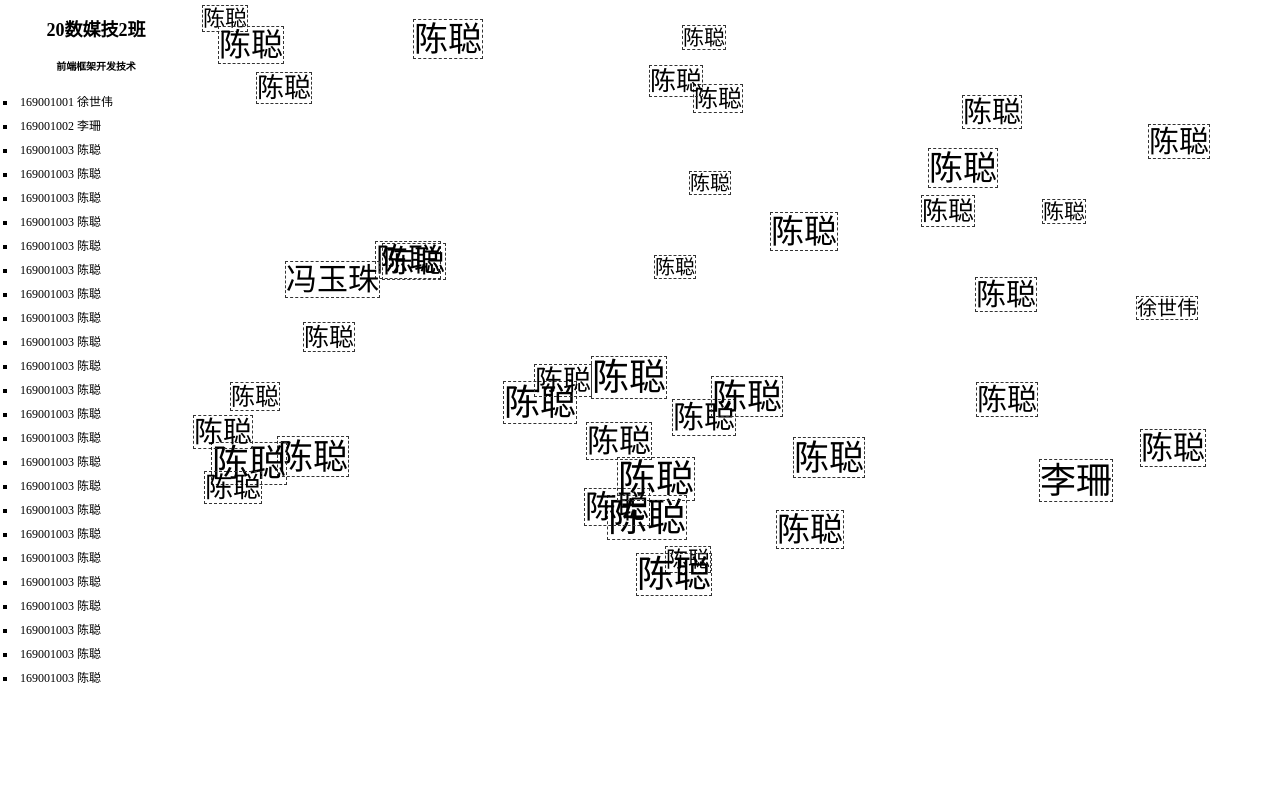
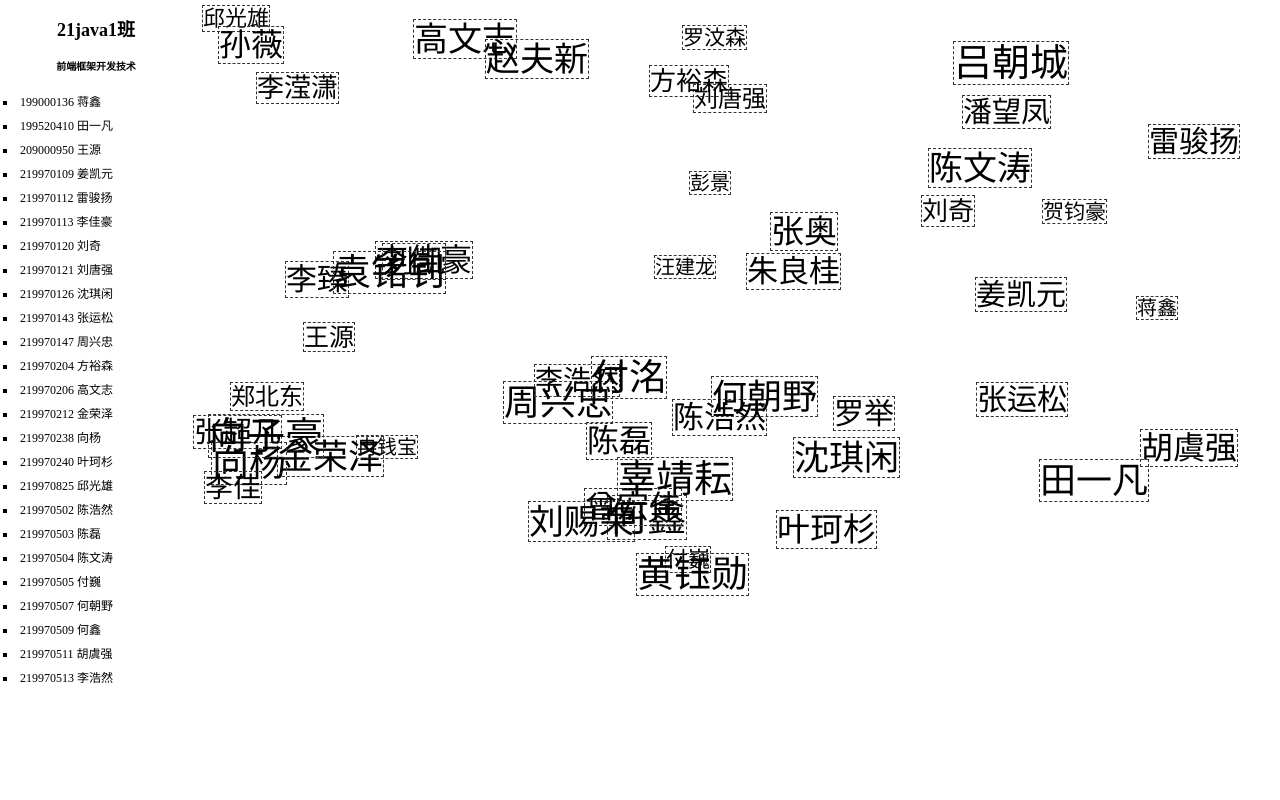
Before and after one commit to lengmu123/banjiwangzhan, a plain HTML site: page index.html in a window 1280 px wide. Drawn offline with Linux system fonts and the light colour scheme.

Commit message:
更改信息

```diff
--- a/index.html
+++ b/index.html
@@ -33,7 +33,7 @@
 <body>
 <div class="left">
     <div class="logo">
-    	<div><h2>20数媒技2班</h2></div>
+    	<div><h2>21java1班</h2></div>
     	<h5>前端框架开发技术</h5>
     </div>
     <div class="menu">
--- a/js/classdata.js
+++ b/js/classdata.js
@@ -1,43 +1,51 @@
-var cdata = [{url:'https://kimi.moonshot.cn/chat/cnsjabqlnl986455rgl0',no:'169001001',name:'徐世伟'},
-			{url:'http://lsdiy.svfree.net/',no:'169001002',name:'李珊'},
-			{url:'http://huimou.svfree.net/',no:'169001003',name:'陈聪'},
-			{url:'http://huimou.svfree.net/',no:'169001003',name:'陈聪'},
-			{url:'http://huimou.svfree.net/',no:'169001003',name:'陈聪'},
-			{url:'http://huimou.svfree.net/',no:'169001003',name:'陈聪'},
-			{url:'http://huimou.svfree.net/',no:'169001003',name:'陈聪'},
-			{url:'http://huimou.svfree.net/',no:'169001003',name:'陈聪'},
-			{url:'http://huimou.svfree.net/',no:'169001003',name:'陈聪'},
-			{url:'http://huimou.svfree.net/',no:'169001003',name:'陈聪'},
-			{url:'http://huimou.svfree.net/',no:'169001003',name:'陈聪'},
-			{url:'http://huimou.svfree.net/',no:'169001003',name:'陈聪'},
-			{url:'http://huimou.svfree.net/',no:'169001003',name:'陈聪'},
-			{url:'http://huimou.svfree.net/',no:'169001003',name:'陈聪'},
-			{url:'http://huimou.svfree.net/',no:'169001003',name:'陈聪'},
-			{url:'http://huimou.svfree.net/',no:'169001003',name:'陈聪'},
-			{url:'http://huimou.svfree.net/',no:'169001003',name:'陈聪'},
-			{url:'http://huimou.svfree.net/',no:'169001003',name:'陈聪'},
-			{url:'http://huimou.svfree.net/',no:'169001003',name:'陈聪'},
-			{url:'http://huimou.svfree.net/',no:'169001003',name:'陈聪'},
-			{url:'http://huimou.svfree.net/',no:'169001003',name:'陈聪'},
-			{url:'http://huimou.svfree.net/',no:'169001003',name:'陈聪'},
-			{url:'http://huimou.svfree.net/',no:'169001003',name:'陈聪'},
-			{url:'http://huimou.svfree.net/',no:'169001003',name:'陈聪'},
-			{url:'http://huimou.svfree.net/',no:'169001003',name:'陈聪'},
-			{url:'http://huimou.svfree.net/',no:'169001003',name:'陈聪'},
-			{url:'http://huimou.svfree.net/',no:'169001003',name:'陈聪'},
-			{url:'http://huimou.svfree.net/',no:'169001003',name:'陈聪'},
-			{url:'http://huimou.svfree.net/',no:'169001003',name:'陈聪'},
-			{url:'http://huimou.svfree.net/',no:'169001003',name:'陈聪'},
-			{url:'http://huimou.svfree.net/',no:'169001003',name:'陈聪'},
-			{url:'http://huimou.svfree.net/',no:'169001003',name:'陈聪'},
-			{url:'http://huimou.svfree.net/',no:'169001003',name:'陈聪'},
-			{url:'http://huimou.svfree.net/',no:'169001003',name:'陈聪'},
-			{url:'http://huimou.svfree.net/',no:'169001003',name:'陈聪'},
-			{url:'http://huimou.svfree.net/',no:'169001003',name:'陈聪'},
-			{url:'http://huimou.svfree.net/',no:'169001003',name:'陈聪'},
-			{url:'http://huimou.svfree.net/',no:'169001003',name:'陈聪'},
-			{url:'http://huimou.svfree.net/',no:'169001003',name:'陈聪'},
-			{url:'http://huimou.svfree.net/',no:'169001003',name:'陈聪'},
-			{url:'http://huimou.svfree.net/',no:'169001003',name:'陈聪'},
-			{url:'http://fyz.svfree.net/',no:'169001004',name:'冯玉珠'}
+var cdata = [{url:'https://kimi.moonshot.cn/chat/cnsjabqlnl986455rgl0',no:'199000136',name:'蒋鑫'},
+			{url:'http://lsdiy.svfree.net/',no:'199520410',name:'田一凡'},
+			{url:'http://huimou.svfree.net/',no:'209000950',name:'王源'},
+			{url:'http://huimou.svfree.net/',no:'219970109',name:'姜凯元'},
+			{url:'http://huimou.svfree.net/',no:'219970112',name:'雷骏扬'},
+			{url:'http://huimou.svfree.net/',no:'219970113',name:'李佳豪'},
+			{url:'http://huimou.svfree.net/',no:'219970120',name:'刘奇'},
+			{url:'http://huimou.svfree.net/',no:'219970121',name:'刘唐强'},
+			{url:'http://huimou.svfree.net/',no:'219970126',name:'沈琪闲'},
+			{url:'http://huimou.svfree.net/',no:'219970143',name:'张运松'},
+			{url:'http://huimou.svfree.net/',no:'219970147',name:'周兴忠'},
+			{url:'http://huimou.svfree.net/',no:'219970204',name:'方裕森'},
+			{url:'http://huimou.svfree.net/',no:'219970206',name:'高文志'},
+			{url:'http://huimou.svfree.net/',no:'219970212',name:'金荣泽'},
+			{url:'http://huimou.svfree.net/',no:'219970238',name:'向杨'},
+			{url:'http://huimou.svfree.net/',no:'219970240',name:'叶珂杉'},
+			{url:'http://huimou.svfree.net/',no:'219970825',name:'邱光雄'},
+			{url:'http://huimou.svfree.net/',no:'219970502',name:'陈浩然'},
+			{url:'http://huimou.svfree.net/',no:'219970503',name:'陈磊'},
+			{url:'http://huimou.svfree.net/',no:'219970504',name:'陈文涛'},
+			{url:'http://huimou.svfree.net/',no:'219970505',name:'付巍'},
+			{url:'http://huimou.svfree.net/',no:'219970507',name:'何朝野'},
+			{url:'http://huimou.svfree.net/',no:'219970509',name:'何鑫'},
+			{url:'http://huimou.svfree.net/',no:'219970511',name:'胡虞强'},
+			{url:'http://huimou.svfree.net/',no:'219970513',name:'李浩然'},
+			{url:'http://huimou.svfree.net/',no:'219970521',name:'罗汶森'},
+			{url:'http://huimou.svfree.net/',no:'219970522',name:'潘望凤'},
+			{url:'http://huimou.svfree.net/',no:'219970523',name:'彭景'},
+			{url:'http://huimou.svfree.net/',no:'219970525',name:'孙薇'},
+			{url:'http://huimou.svfree.net/',no:'219970531',name:'汪建龙'},
+			{url:'http://huimou.svfree.net/',no:'219970537',name:'曾宏伟'},
+			{url:'http://huimou.svfree.net/',no:'219970539',name:'张奥'},
+			{url:'http://huimou.svfree.net/',no:'219970540',name:'张超凡'},
+			{url:'http://huimou.svfree.net/',no:'219970544',name:'郑北东'},
+			{url:'http://huimou.svfree.net/',no:'219970706',name:'付洺'},
+			{url:'http://huimou.svfree.net/',no:'219970707',name:'辜靖耘'},
+			{url:'http://huimou.svfree.net/',no:'219970709',name:'贺钧豪'},
+			{url:'http://huimou.svfree.net/',no:'219970711',name:'黄钰勋'},
+			{url:'http://huimou.svfree.net/',no:'219970714',name:'李佳'},
+			{url:'http://huimou.svfree.net/',no:'219970717',name:'李滢潇'},
+			{url:'http://huimou.svfree.net/',no:'219970718',name:'刘凯'},
+			{url:'http://huimou.svfree.net/',no:'219971116',name:'李臻'},
+			{url:'http://huimou.svfree.net/',no:'219971118',name:'刘赐荣'},
+			{url:'http://huimou.svfree.net/',no:'219971122',name:'吕朝城'},
+			{url:'http://huimou.svfree.net/',no:'219971123',name:'罗举'},
+			{url:'http://huimou.svfree.net/',no:'219971125',name:'冉钱宝'},
+			{url:'http://huimou.svfree.net/',no:'219971133',name:'向子豪'},
+			{url:'http://huimou.svfree.net/',no:'219971140',name:'袁铭钊'},
+			{url:'http://huimou.svfree.net/',no:'219971147',name:'朱良桂'},
+			{url:'http://fyz.svfree.net/',no:'219970444',name:'赵夫新'}
 			];
```
